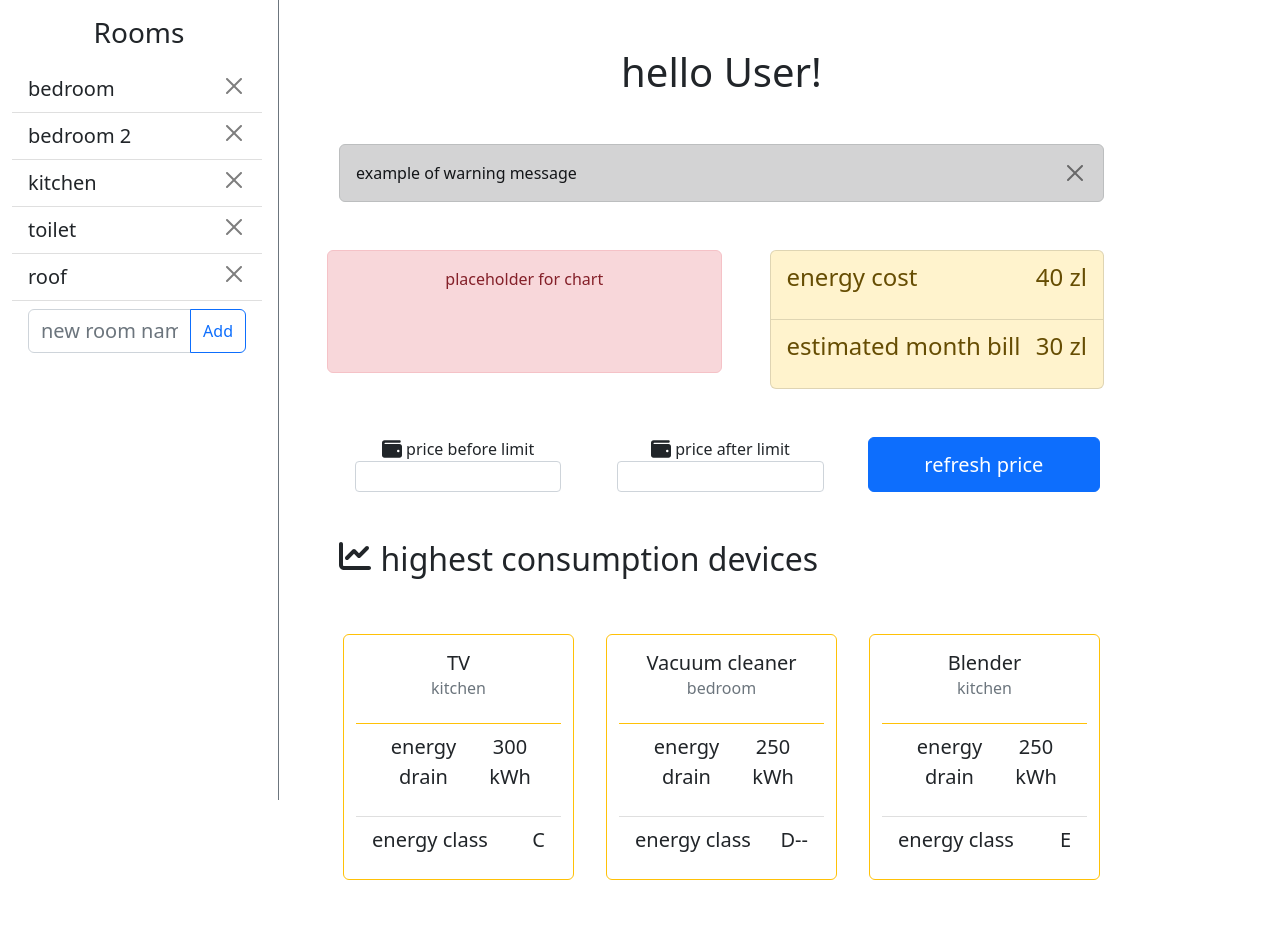
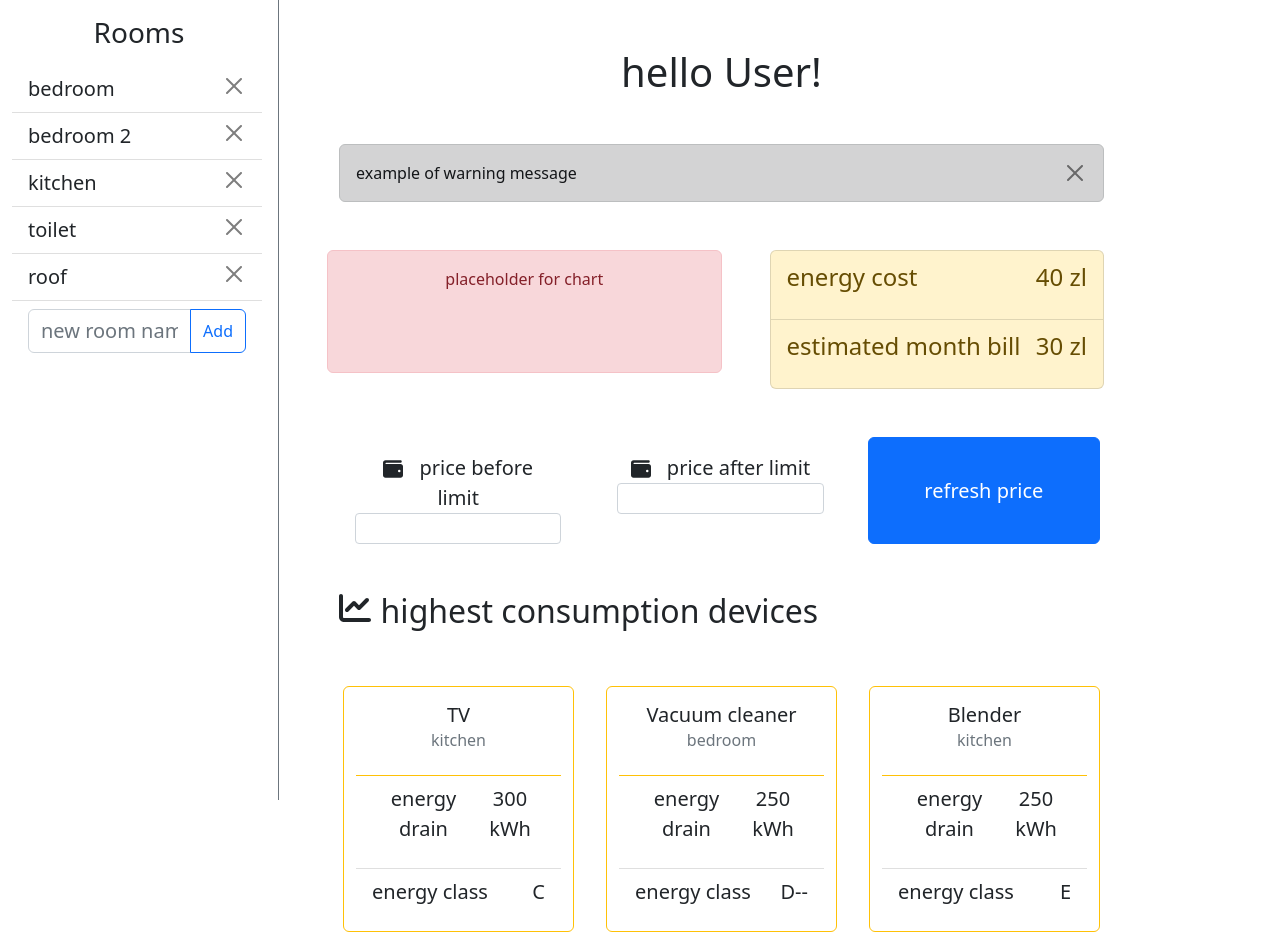
Before and after one commit to AIn0n/silver-broccoli, a Vue app in the folder frontend/: page / in a window 1280 px wide. Before the commit the page ends 880 px from the top, so only its background shows below. Built offline with nearby package versions, Linux system fonts and the light colour scheme.

Commit message:
changed a few elements to icon and span component

```diff
--- a/frontend/src/views/HomeView.vue
+++ b/frontend/src/views/HomeView.vue
@@ -1,6 +1,7 @@
 <script setup lang="ts">
 import { useRouter } from "vue-router";
 import BorderList from "@/components/BorderList.vue";
+import IconAndSpan from "@/components/IconAndSpan.vue";
 
 const router = useRouter();
 const room_names: string[] = [
@@ -58,12 +59,10 @@ div(class="row container")
           p 30 zl
     div(class="row my-5")
       div(class="col mx-3")
-        fa-icon(icon="fa-wallet" class="me-1 fa-lg")
-        label(class="form label") price before limit
+        IconAndSpan(icon="fa-wallet" text="price before limit")
         input(class="form-control form-control-sm" type="number")
       div(class="col mx-3")
-        fa-icon(icon="fa-wallet" class="me-1 fa-lg")
-        label(class="form label") price after limit
+        IconAndSpan(icon="fa-wallet" text="price after limit")
         input(class="form-control form-control-sm" type="number")
       button(class="btn btn-primary col fs-5 mx-3") refresh price
     div(class="d-flex")
```
